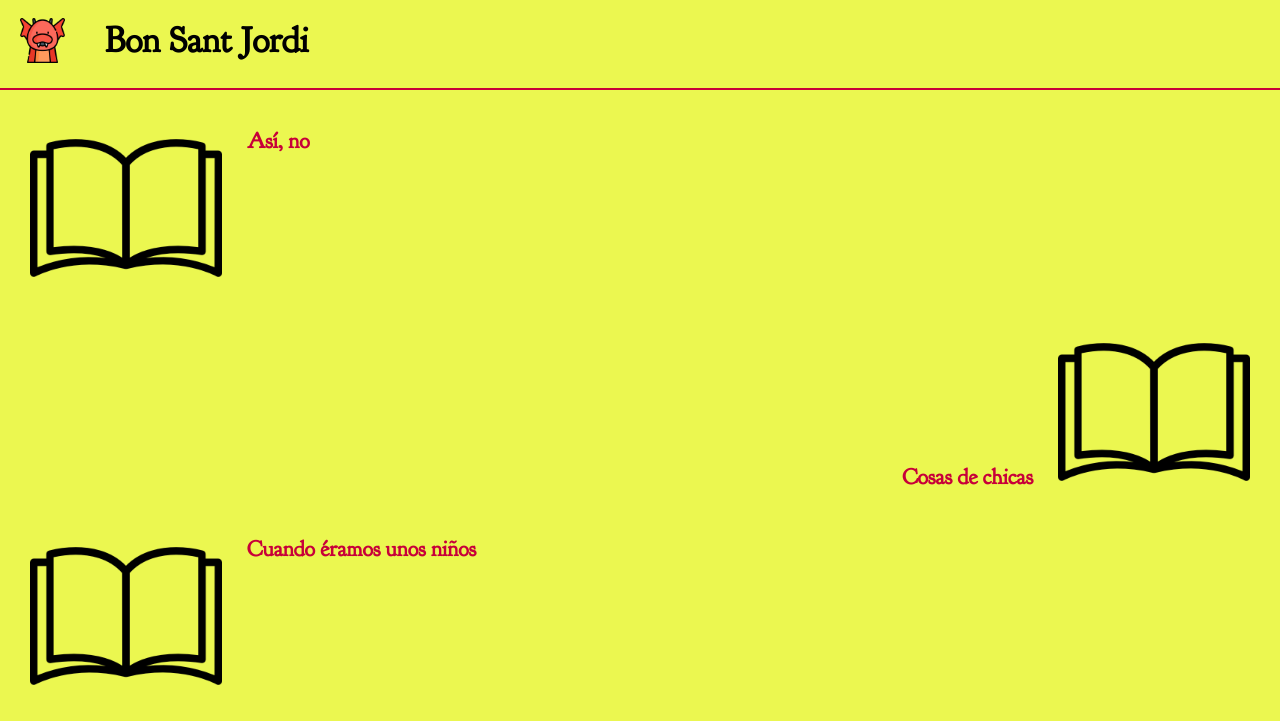
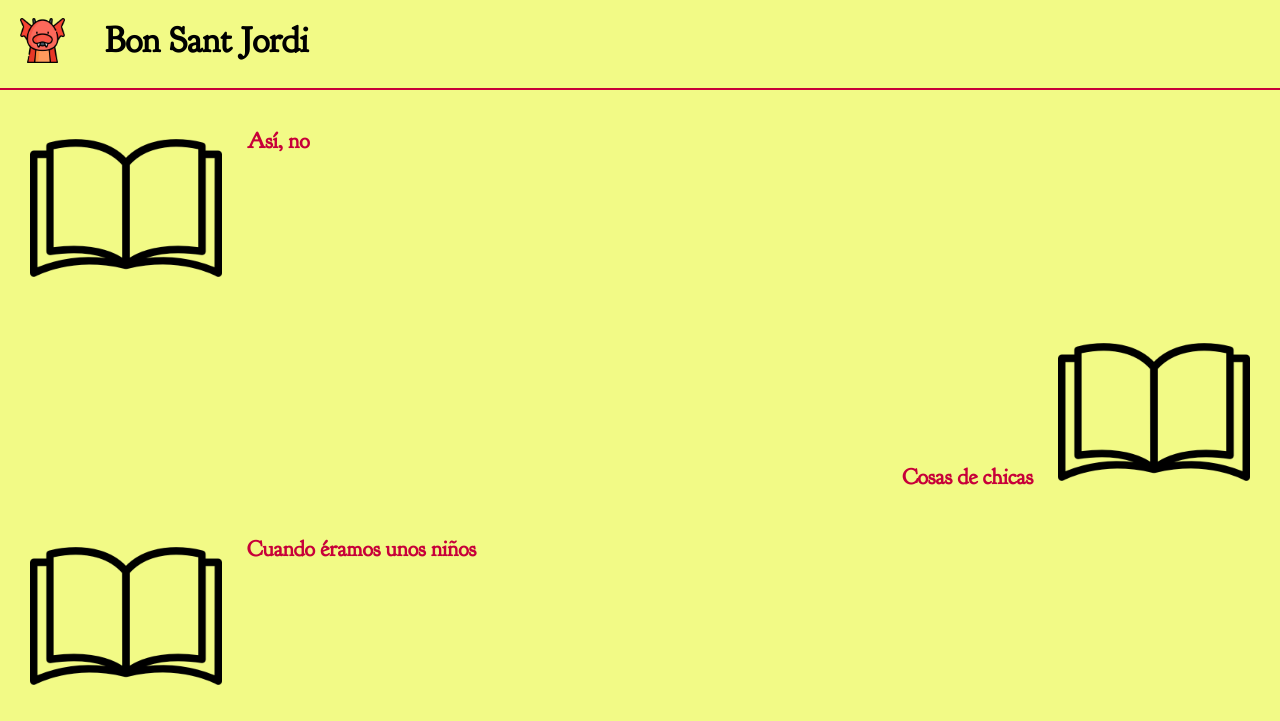
Before and after one commit to jmasllorens/santjordi, a plain HTML site: page index.html in a window 1280 px wide. Shown: the top 721 px of the page. Drawn offline with Linux system fonts and the light colour scheme.

Commit message:
cambio color

```diff
--- a/styles/style.css
+++ b/styles/style.css
@@ -7,7 +7,7 @@
 }
 
 body{
-    background-color:#ebf750;
+    background-color:#f2fa86;
     font-family:'Lato', sans-serif;
     font-weight: bold;
 }
@@ -17,14 +17,14 @@ body{
     position: fixed;
     width: 100%;
     top: 0%;
-    background:#ebf750 ;
+    background:#f2fa86 ;
 }
 
 .header {
 
     height: 80px;
     display: flex;
-    background-color:#ebf750;
+    background-color:#f2fa86;
     font-family: 'Goudy';
 
 
```
